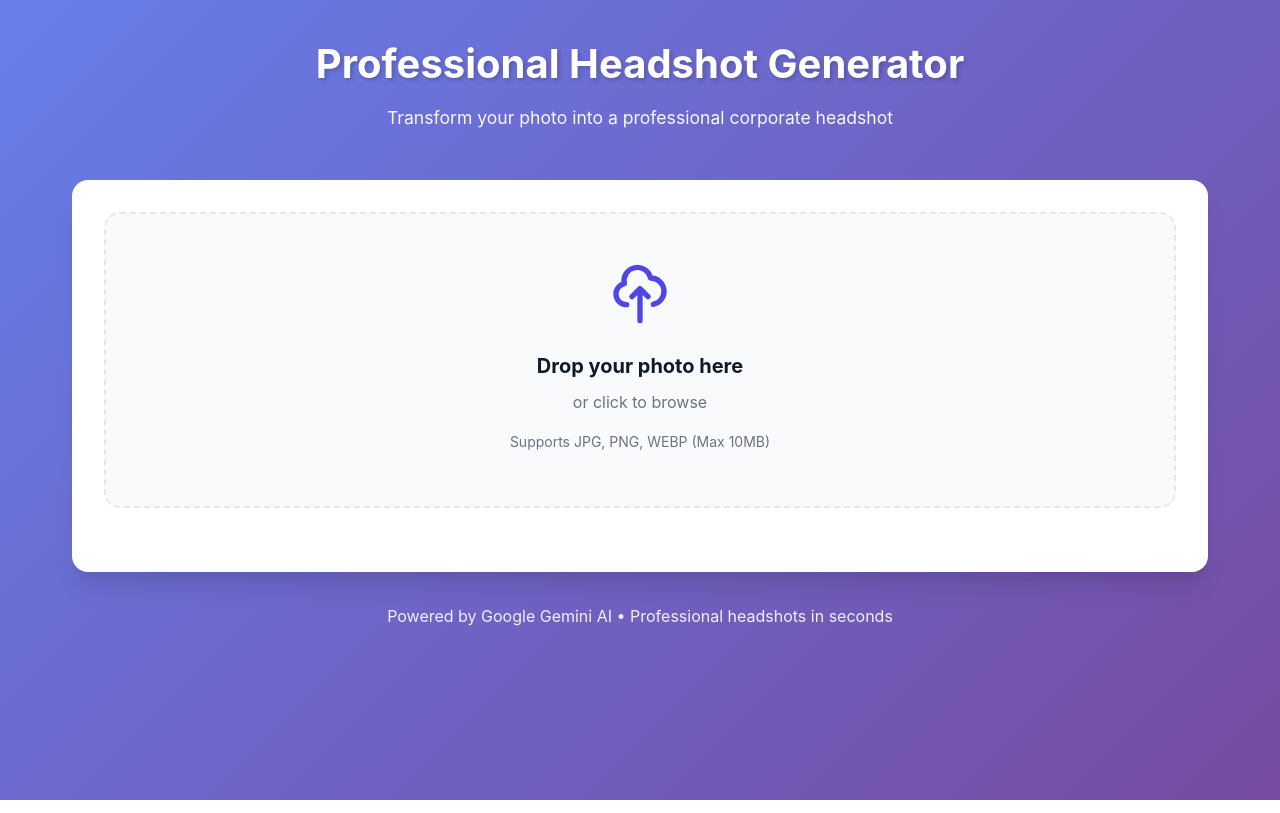
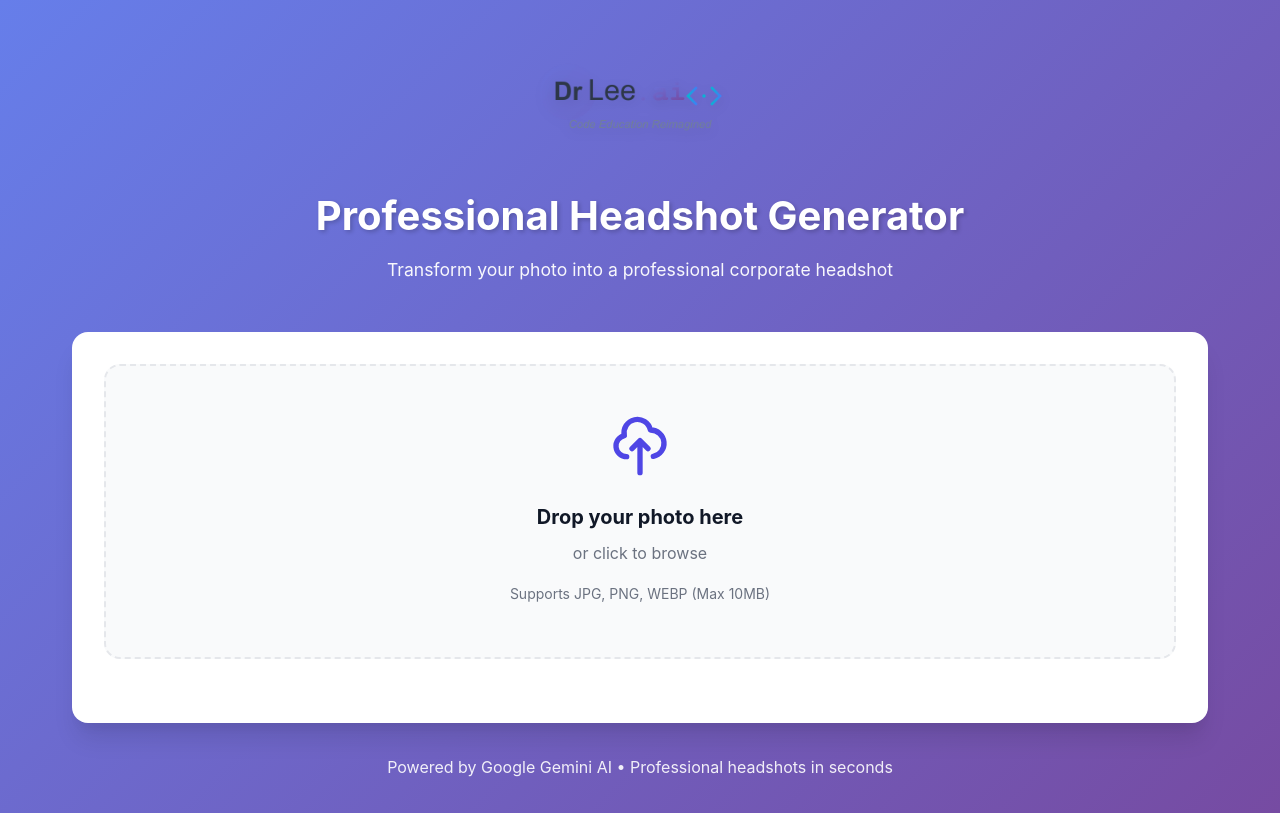
Before and after one commit to fenago/selfie, a website: page public/index.html in a window 1280 px wide. Drawn offline with Linux system fonts and the light colour scheme.

Commit message:
add logo

```diff
--- a/public/index.html
+++ b/public/index.html
@@ -9,6 +9,9 @@
 <body>
     <div class="container">
         <header>
+            <div class="logo-container">
+                <img src="drlee-ai-logo.png" alt="Dr Lee AI" class="logo">
+            </div>
             <h1>Professional Headshot Generator</h1>
             <p class="subtitle">Transform your photo into a professional corporate headshot</p>
         </header>
--- a/public/styles.css
+++ b/public/styles.css
@@ -40,6 +40,16 @@ header {
     text-align: center;
     margin-bottom: 3rem;
     color: white;
+}
+
+.logo-container {
+    margin-bottom: 1.5rem;
+}
+
+.logo {
+    max-width: 200px;
+    height: auto;
+    filter: drop-shadow(0 4px 6px rgba(0, 0, 0, 0.1));
 }
 
 header h1 {
```
Also changed, not shown: public/drlee-ai-logo.png (added).
